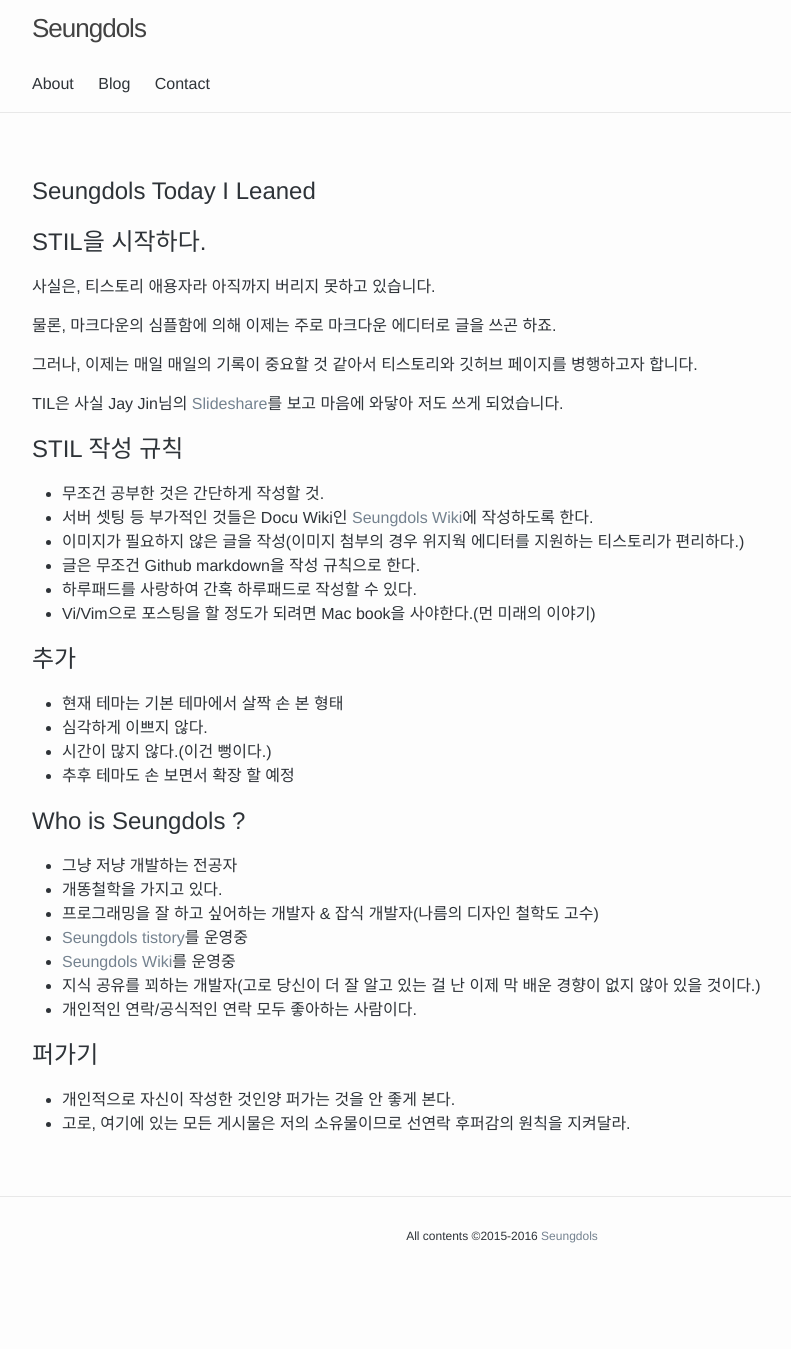
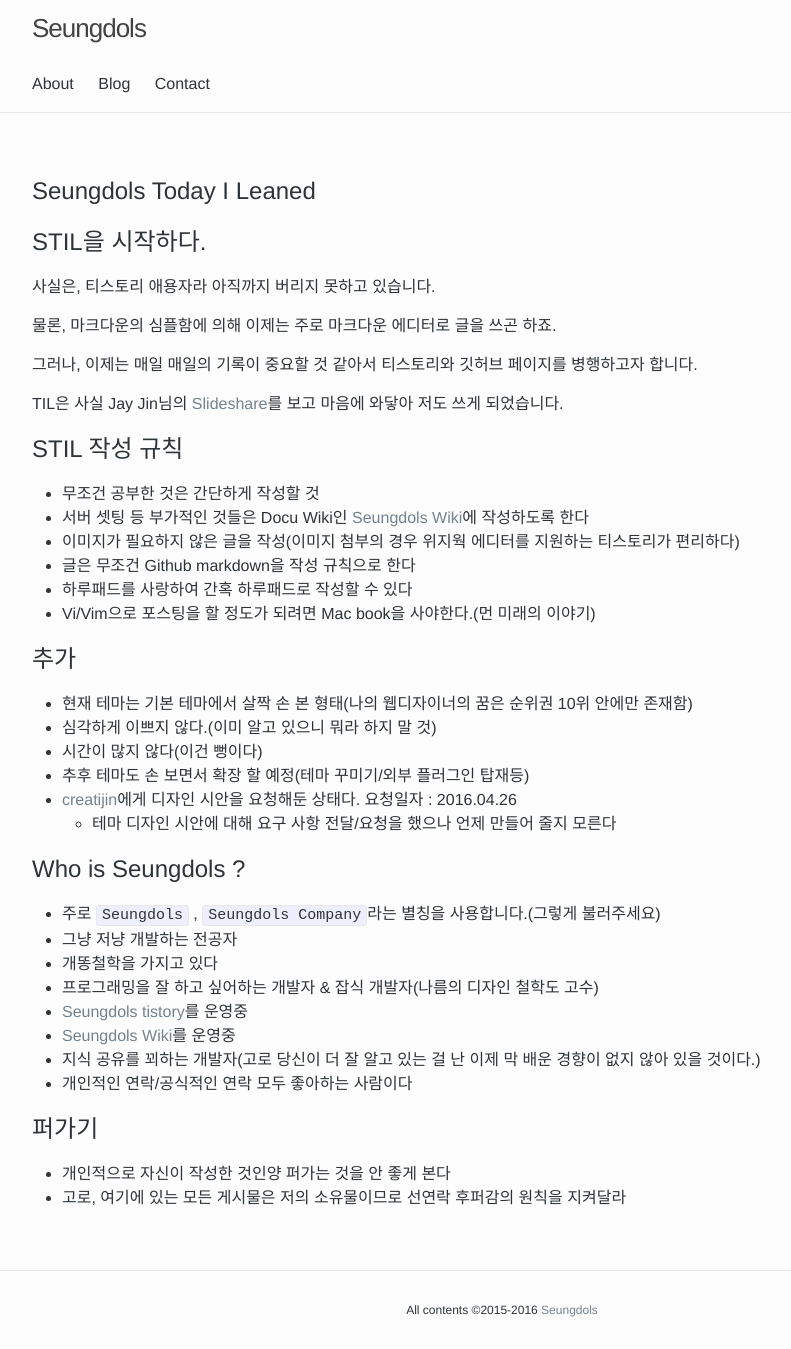
Before and after one commit to seungdols/seungdols.github.io, a Jekyll site: the page built from about.md, in a window 1280 px wide. Shown: the whole page, without its empty margins (138-929 px from the left). Built offline with Jekyll 4.4.1, drawn with Linux system fonts in a browser that asks for light colours; before the commit the page ends 1275 px from its top, so only the background shows below that.

Commit message:
change content

```diff
--- a/about.md
+++ b/about.md
@@ -7,8 +7,11 @@
 Seungdols Today I Leaned
 =
 
+
+
+
 STIL을 시작하다.
-===
+====
 사실은, 티스토리 애용자라 아직까지 버리지 못하고 있습니다.
 
 물론, 마크다운의 심플함에 의해 이제는 주로 마크다운 에디터로 글을 쓰곤 하죠.
@@ -18,32 +21,35 @@
 TIL은 사실 Jay Jin님의 [Slideshare](http://www.slideshare.net/jayjin0427/ss-61315271)를 보고 마음에 와닿아 저도 쓰게 되었습니다.
 
 STIL 작성 규칙
-===
-- 무조건 공부한 것은 간단하게 작성할 것.
-- 서버 셋팅 등 부가적인 것들은 Docu Wiki인 [Seungdols Wiki](http://seungdols.com)에 작성하도록 한다.
-- 이미지가 필요하지 않은 글을 작성(이미지 첨부의 경우 위지웍 에디터를 지원하는 티스토리가 편리하다.)
-- 글은 무조건 Github markdown을 작성 규칙으로 한다.
-- 하루패드를 사랑하여 간혹 하루패드로 작성할 수 있다.
+====
+- 무조건 공부한 것은 간단하게 작성할 것
+- 서버 셋팅 등 부가적인 것들은 Docu Wiki인 [Seungdols Wiki](http://seungdols.com)에 작성하도록 한다
+- 이미지가 필요하지 않은 글을 작성(이미지 첨부의 경우 위지웍 에디터를 지원하는 티스토리가 편리하다)
+- 글은 무조건 Github markdown을 작성 규칙으로 한다
+- 하루패드를 사랑하여 간혹 하루패드로 작성할 수 있다
 - Vi/Vim으로 포스팅을 할 정도가 되려면 Mac book을 사야한다.(먼 미래의 이야기)
 
 추가
-===
-- 현재 테마는 기본 테마에서 살짝 손 본 형태
-- 심각하게 이쁘지 않다.
-- 시간이 많지 않다.(이건 뻥이다.)
-- 추후 테마도 손 보면서 확장 할 예정
+====
+- 현재 테마는 기본 테마에서 살짝 손 본 형태(나의 웹디자이너의 꿈은 순위권 10위 안에만 존재함)
+- 심각하게 이쁘지 않다.(이미 알고 있으니 뭐라 하지 말 것)
+- 시간이 많지 않다(이건 뻥이다)
+- 추후 테마도 손 보면서 확장 할 예정(테마 꾸미기/외부 플러그인 탑재등)
+- [creatijin](http://creatijin.tistory.com)에게 디자인 시안을 요청해둔 상태다. 요청일자 : 2016.04.26
+    - 테마 디자인 시안에 대해 요구 사항 전달/요청을 했으나 언제 만들어 줄지 모른다
 
 Who is Seungdols ?
-===
+====
+- 주로 `Seungdols` , `Seungdols Company`라는 별칭을 사용합니다.(그렇게 불러주세요)
 - 그냥 저냥 개발하는 전공자
-- 개똥철학을 가지고 있다.
+- 개똥철학을 가지고 있다
 - 프로그래밍을 잘 하고 싶어하는 개발자 & 잡식 개발자(나름의 디자인 철학도 고수)
 - [Seungdols tistory](http://seungdols.tistory.com)를 운영중
 - [Seungdols Wiki](http://seungdols.com/start)를 운영중
 - 지식 공유를 꾀하는 개발자(고로 당신이 더 잘 알고 있는 걸 난 이제 막 배운 경향이 없지 않아 있을 것이다.)
-- 개인적인 연락/공식적인 연락 모두 좋아하는 사람이다.
+- 개인적인 연락/공식적인 연락 모두 좋아하는 사람이다
 
 퍼가기
-===
-- 개인적으로 자신이 작성한 것인양 퍼가는 것을 안 좋게 본다.
-- 고로, 여기에 있는 모든 게시물은 저의 소유물이므로 선연락 후퍼감의 원칙을 지켜달라.
+==
+- 개인적으로 자신이 작성한 것인양 퍼가는 것을 안 좋게 본다
+- 고로, 여기에 있는 모든 게시물은 저의 소유물이므로 선연락 후퍼감의 원칙을 지켜달라
```
Also changed, not shown: README.md.
